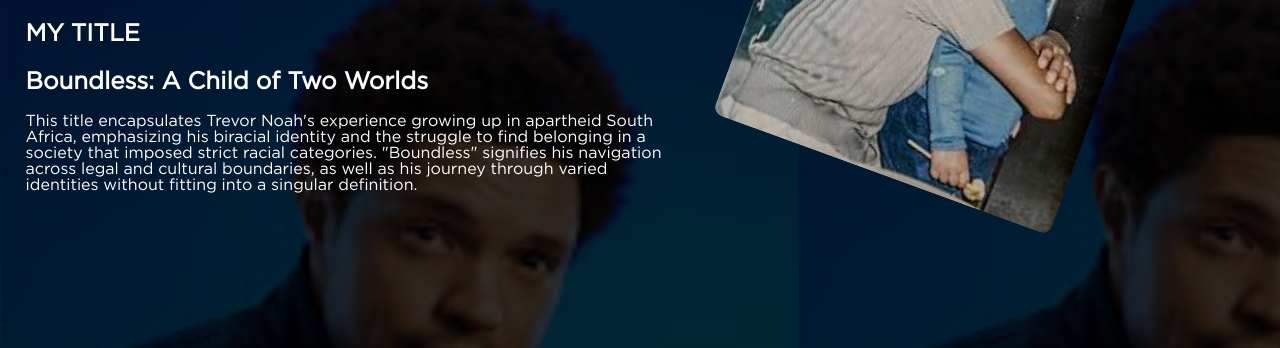
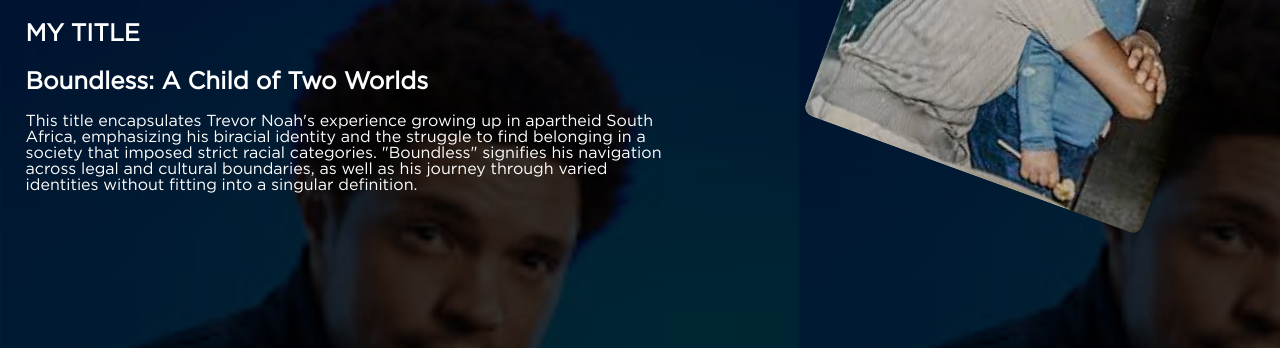
Before and after one commit to neemaocholla/reflectiveblog, a plain HTML site: page index.html in a window 1280 px wide. Shown: the part 214-562 px from the top of the page. Drawn offline with Linux system fonts and the light colour scheme.

Commit message:
added changes

```diff
--- a/blog.css
+++ b/blog.css
@@ -43,7 +43,7 @@ body{
     position: absolute;
     width: 28%;
     top: 1%;
-    left: 60%;
+    left: 67%;
     border-radius: 10px;
     transform: rotate(20deg);
     filter: brightness(80%);
```
